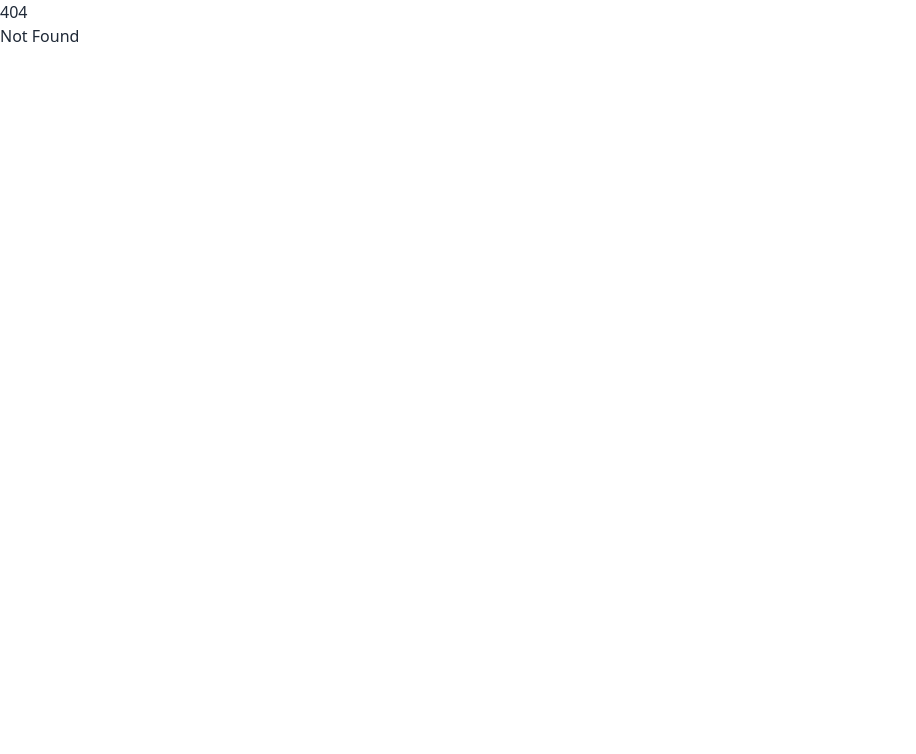
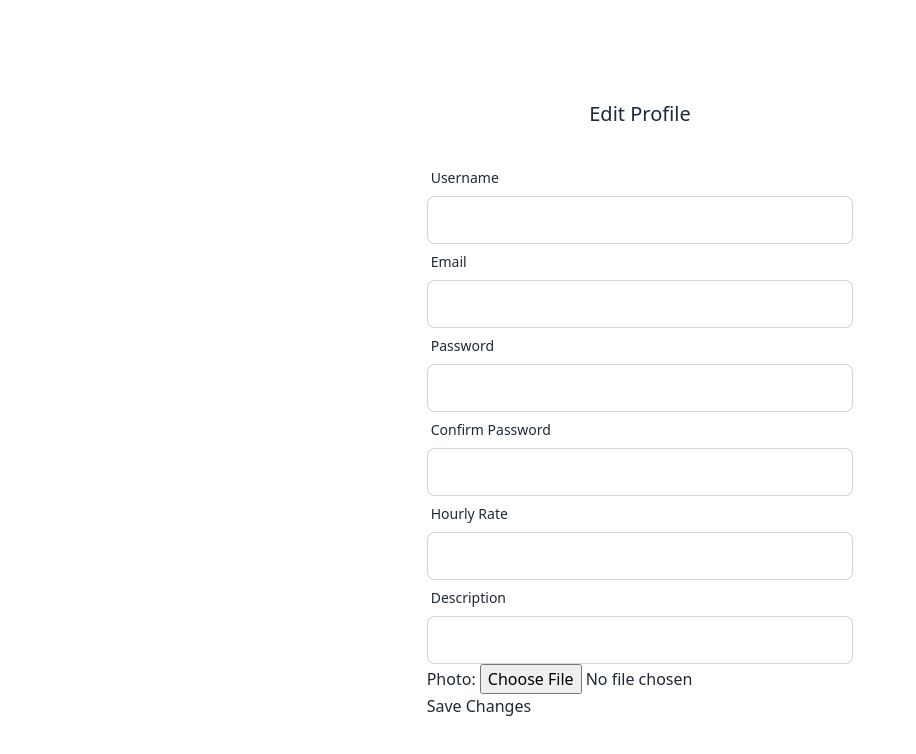
Before and after one commit to Kumaran-23/next-final-project-frontend, a SvelteKit app: page /provider/edit in a window 1280 px wide. Before the commit this address had no page. Shown: the top 754 px of the page, without its empty margins (0-916 px from the left). Built offline with nearby package versions, Linux system fonts and the light colour scheme; no server answers.

Commit message:
updated location setter

```diff
--- /dev/null
+++ b/src/routes/provider/edit/+page.svelte
@@ -0,0 +1,190 @@
+<script>
+	import { PUBLIC_BACKEND_BASE_URL } from '$env/static/public';
+	import { goto } from '$app/navigation';
+	import { onMount } from 'svelte';
+
+	let formErrors = {};
+	let username = '';
+	let email = '';
+	let password = '';
+	let confirmPassword = '';
+	let hourlyRate = '';
+	let photo = null;
+	let providerData = '';
+
+	onMount(async () => {
+		try {
+			const response = await fetch(
+				PUBLIC_BACKEND_BASE_URL + '/providers/edit' + localStorage.getItem('email')
+			);
+			userData = await response.json();
+		} catch (error) {
+			console.error(error);
+		}
+	});
+
+	function postupdateProvider() {
+		goto('/');
+	}
+
+	async function updateProvider(event) {
+		event.preventDefault();
+		const providerData = {
+			username,
+			email,
+			password,
+			confirmPassword,
+			hourlyRate
+		};
+		try {
+			const resp = await fetch(PUBLIC_BACKEND_BASE_URL + '/edit', {
+				method: 'PATCH',
+				mode: 'cors',
+				headers: {
+					'Content-Type': 'application/json'
+				},
+				body: JSON.stringify(providerData)
+			});
+			if (resp.ok) {
+				showAlert('Profile has been updated successfully', 'success');
+				postupdateProvider();
+			} else {
+				const res = await resp.json();
+				formErrors = res.error;
+			}
+		} catch (error) {
+			console.log('An error occurred:', error);
+		}
+	}
+</script>
+
+<h1 class="text-center text-xl pt-[100px]">Edit Profile</h1>
+<div class="text-center hover" />
+<div class="flex justify-center items-center mt-8">
+	<form on:submit={updateProvider} class="w-1/3">
+		<div class="form-control w-full">
+			<label class="label" for="name">
+				<span class="label-text">Username</span>
+			</label>
+			<input
+				type="text"
+				name="name"
+				placeholder={providerData.name}
+				class="input input-bordered w-full"
+				required
+			/>
+			{#if 'name' in formErrors}
+				<label class="label" for="name">
+					<span
+						class="label-text-alt
+text-red-500">{formErrors['name'].message}</span
+					>
+				</label>
+			{/if}
+		</div>
+		<div class="form-control w-full">
+			<label class="label" for="email">
+				<span class="label-text">Email</span>
+			</label>
+			<input
+				type="email"
+				name="email"
+				placeholder={providerData.email}
+				class="input input-bordered w-full"
+				required
+			/>
+			{#if 'email' in formErrors}
+				<label class="label" for="email">
+					<span
+						class="label-text-alt
+text-red-500">{formErrors['email'].message}</span
+					>
+				</label>
+			{/if}
+		</div>
+		<div class="form-control w-full">
+			<label class="label" for="password">
+				<span class="label-text">Password</span>
+			</label>
+			<input
+				type="password"
+				name="password"
+				placeholder=""
+				class="input
+input-bordered w-full"
+				required
+			/>
+			{#if 'password' in formErrors}
+				<label class="label" for="password">
+					<span
+						class="label-text-alt
+text-red-500">{formErrors['password'].message}</span
+					>
+				</label>
+			{/if}
+		</div>
+		<div class="form-control w-full">
+			<label class="label" for="password">
+				<span class="label-text">Confirm Password</span>
+			</label>
+			<input
+				type="password"
+				name="password-confirmation"
+				placeholder=""
+				class="input input-bordered w-full"
+				required
+			/>
+			{#if 'password' in formErrors}
+				<label class="label" for="password">
+					<span
+						class="label-text-alt
+text-red-500">{formErrors['password'].message}</span
+					>
+				</label>
+			{/if}
+		</div>
+		<div class="form-control w-full">
+			<label class="label" for="hourly_rate">
+				<span class="label-text">Hourly Rate</span>
+			</label>
+			<input
+				type="text"
+				name="hourly_rate"
+				placeholder={providerData.hourlyRate}
+				class="input input-bordered w-full"
+				required
+			/>
+			{#if 'password' in formErrors}
+				<label class="label" for="password">
+					<span
+						class="label-text-alt
+text-red-500">{formErrors['password'].message}</span
+					>
+				</label>
+			{/if}
+		</div>
+		<div class="form-control w-full">
+			<label class="label" for="description">
+				<span class="label-text">Description</span>
+			</label>
+			<input
+				type="textarea"
+				name="description"
+				placeholder={providerData.description}
+				class="input input-bordered w-full"
+				required
+			/>
+			{#if 'password' in formErrors}
+				<label class="label" for="desription">
+					<span
+						class="label-text-alt
+text-red-500">{formErrors['password'].message}</span
+					>
+				</label>
+			{/if}
+		</div>
+		<label for="photo">Photo:</label>
+		<input type="file" id="photo" bind:files={photo} accept="image/*" /><br />
+		<button type="submit">Save Changes</button>
+	</form>
+</div>
--- a/src/routes/provider/location/+page.svelte
+++ b/src/routes/provider/location/+page.svelte
@@ -8,6 +8,7 @@
   let map;
   let searchInput;
   let locationSelected;
+  let marker;
 
   async function addressConfirmed() {
     if (!locationSelected) {
@@ -55,15 +56,6 @@
     }
   }
 
-  function isLocationWithinMalaysia(location) {
-  const malaysiaBounds = new google.maps.LatLngBounds(
-    new google.maps.LatLng(1.1596, 99.6433), // Southwest bounds (latitude, longitude)
-    new google.maps.LatLng(7.5249, 104.2666) // Northeast bounds (latitude, longitude)
-  );
-
-  return malaysiaBounds.contains(location);
-}
-
   function searchAddress() {
     const geocoder = new google.maps.Geocoder();
     const address = searchInput.value;
@@ -76,18 +68,17 @@
       if (status === google.maps.GeocoderStatus.OK) {
         const location = results[0].geometry.location;
 
-        console.log(1)
-        if (!isLocationWithinMalaysia(location)) {
-        console.log(3)
-        window.alert('Search restricted to Malaysia only.');
-        return;
-      }
-
-        map.setCenter(location);
-        new google.maps.Marker({
+        if (marker) {
+        marker.setPosition(location);
+      } else {
+        marker = new google.maps.Marker({
           map,
           position: location,
         });
+      }
+
+      map.setCenter(location);
+
 
         locationSelected = location;
         console.log(JSON.stringify(locationSelected))
@@ -114,7 +105,7 @@
 
     map = new google.maps.Map(document.getElementById('map'), {
       center: ttdiLatLng,
-      zoom: 14,
+      zoom: 13,
       restriction: {
         latLngBounds: malaysiaBounds,
         strictBounds: false
```
